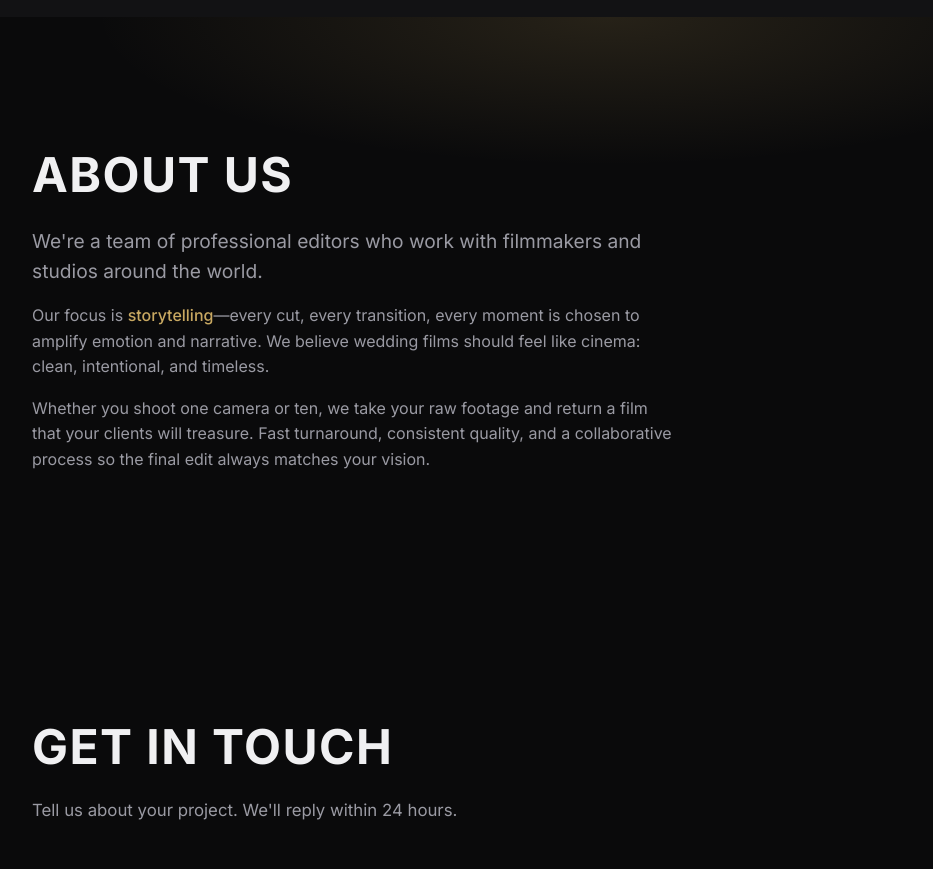
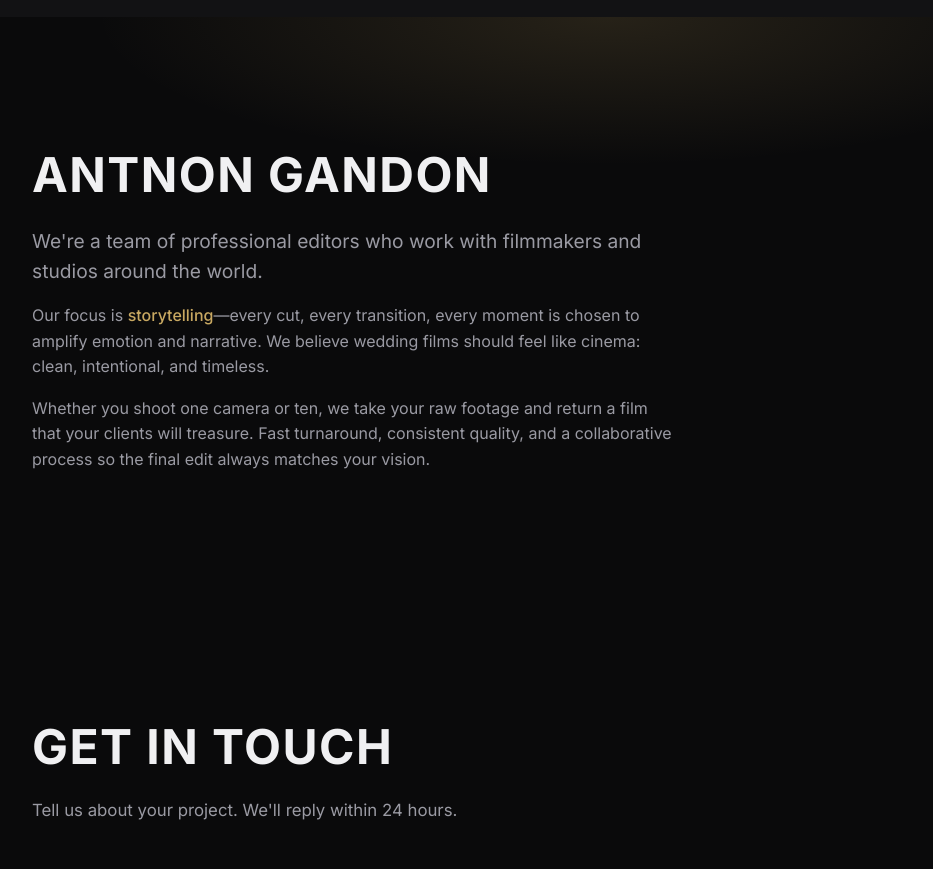
Before and after one commit to moorchik/soulcut-video, a plain HTML site: page index.html in a window 1280 px wide. Shown: the part 2720-3589 px from the top of the page, without its empty margins (32-965 px from the left). Drawn offline with Linux system fonts and the light colour scheme.

Commit message:
Оновлення сайту

```diff
--- a/index.html
+++ b/index.html
@@ -229,7 +229,7 @@
       <div class="about-bg"></div>
       <div class="container about-inner">
         <div class="about-content">
-          <h2 class="section-title">About Us</h2>
+          <h2 class="section-title">Antnon Gandon</h2>
           <p class="about-lead">We're a team of professional editors who work with filmmakers and studios around the world.</p>
           <p>Our focus is <strong>storytelling</strong>—every cut, every transition, every moment is chosen to amplify emotion and narrative. We believe wedding films should feel like cinema: clean, intentional, and timeless.</p>
           <p>Whether you shoot one camera or ten, we take your raw footage and return a film that your clients will treasure. Fast turnaround, consistent quality, and a collaborative process so the final edit always matches your vision.</p>
```
